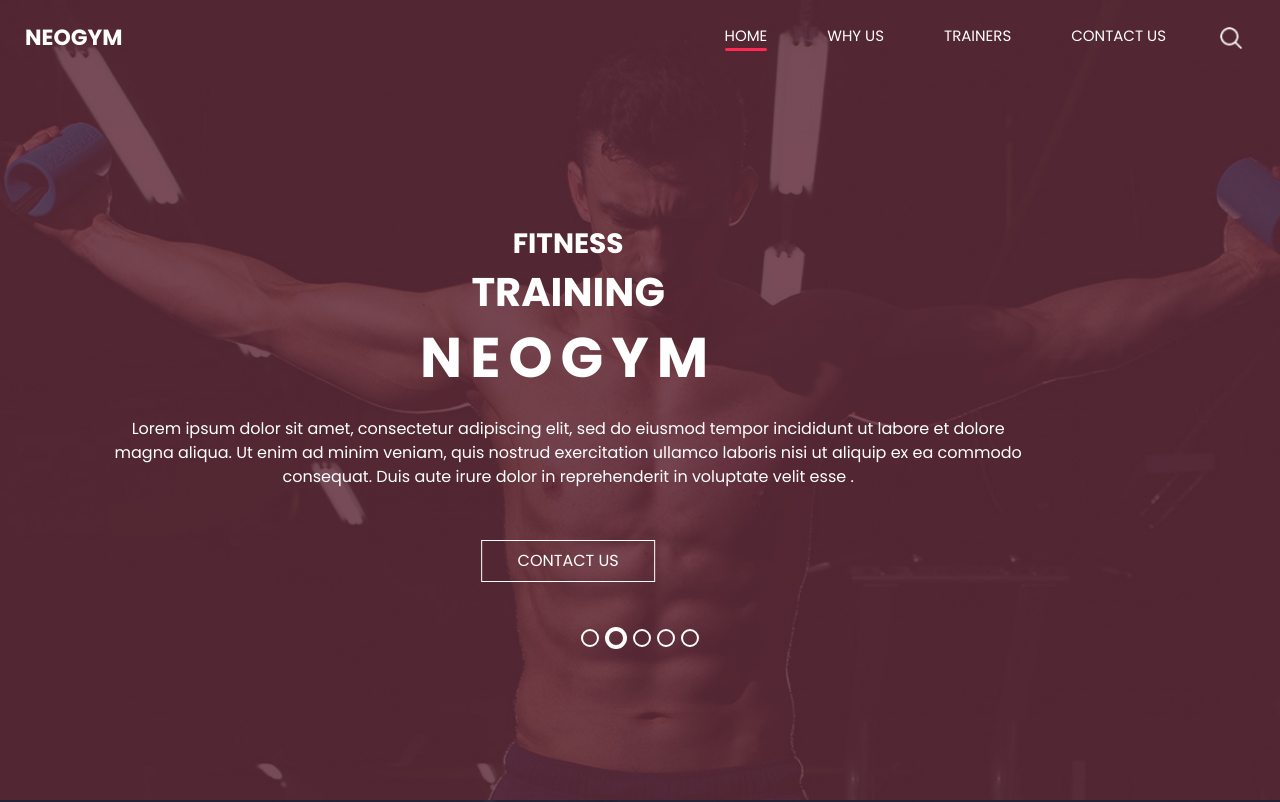
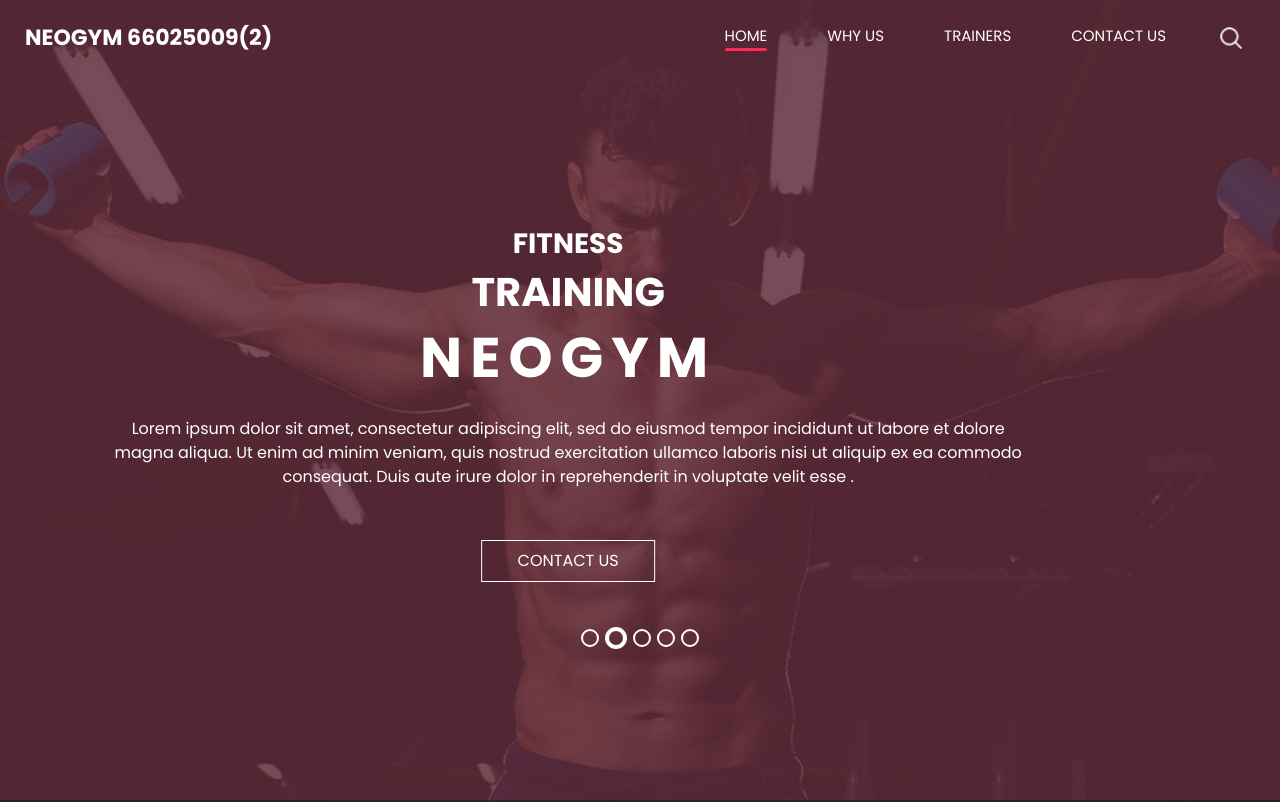
Before and after one commit to 66025009/66025009-html, a plain HTML site: page index.html in a window 1280 px wide. Shown: the top 802 px of the page. Drawn offline with nearby package versions, Linux system fonts and the light colour scheme.

Commit message:
Update index.html 66025009(2)

```diff
--- a/index.html
+++ b/index.html
@@ -36,7 +36,7 @@
         <nav class="navbar navbar-expand-lg custom_nav-container ">
           <a class="navbar-brand" href="index.html">
             <span>
-              Neogym
+              Neogym 66025009(2)
             </span>
           </a>
           <button class="navbar-toggler" type="button" data-toggle="collapse" data-target="#navbarSupportedContent" aria-controls="navbarSupportedContent" aria-expanded="false" aria-label="Toggle navigation">
```
